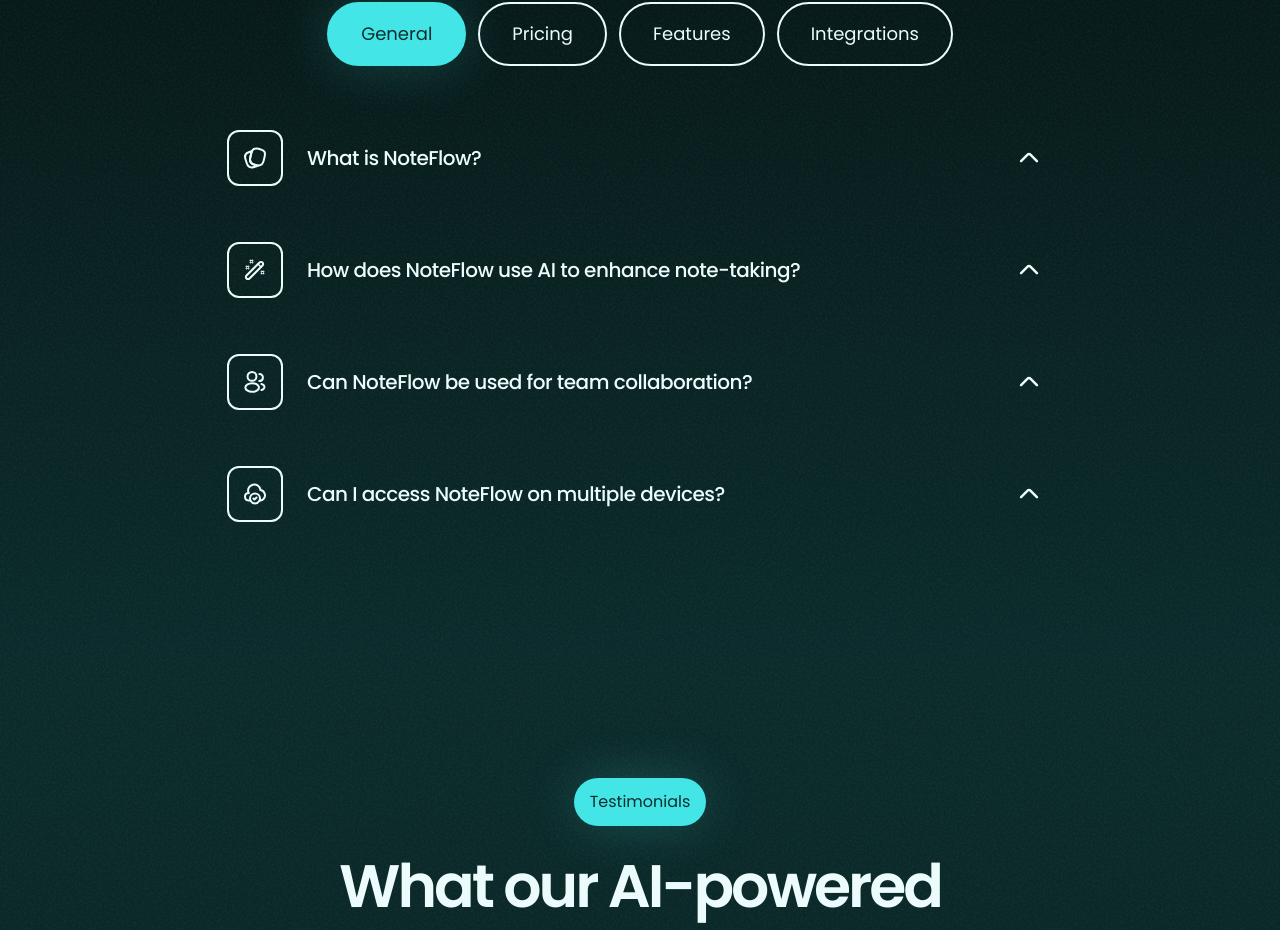
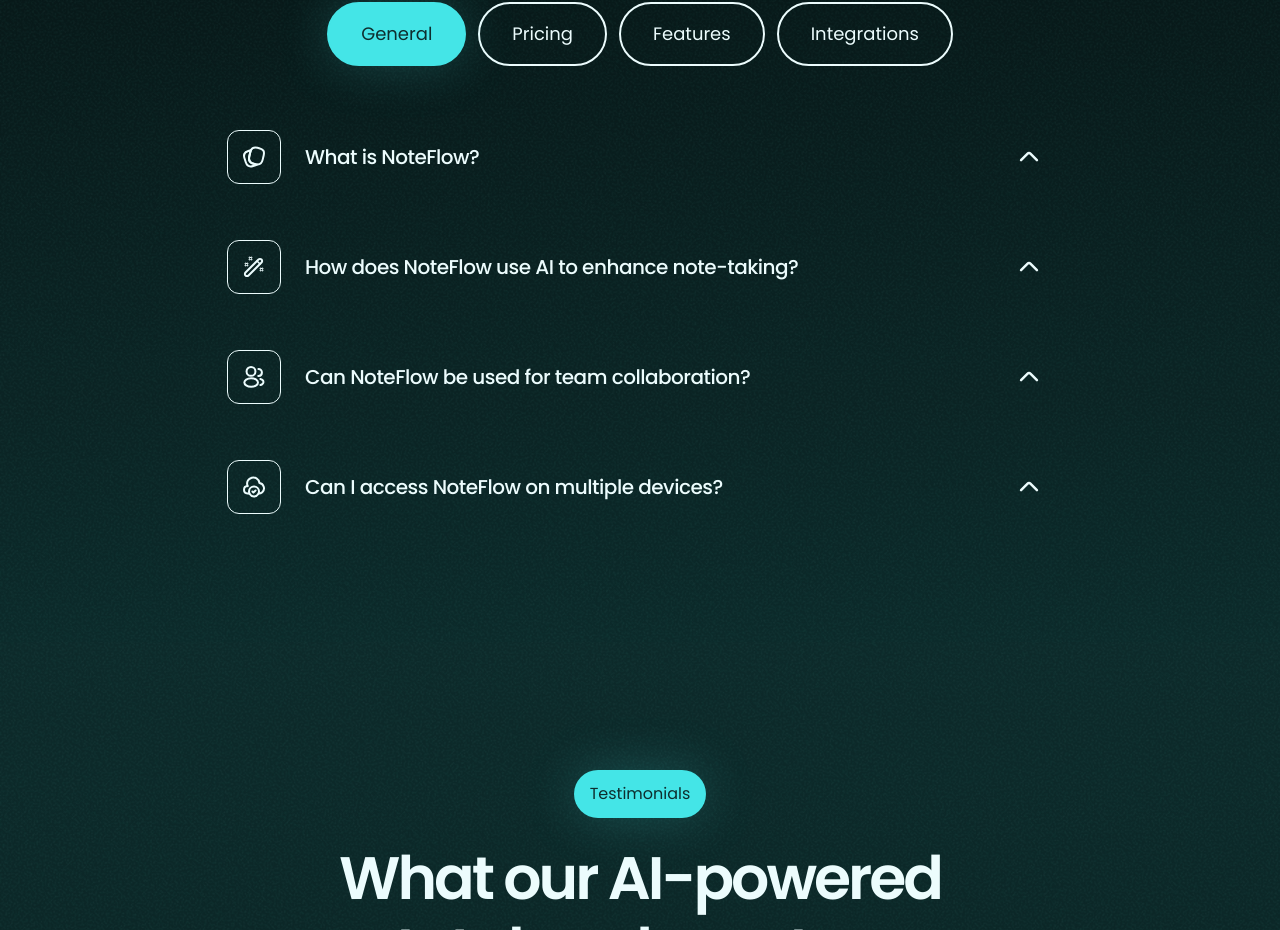
Before and after one commit to zia-hussain/modern_landing_page, a React (Vite) app: page / in a window 1280 px wide. Shown: the part 3718-4648 px from the top of the page. Built offline with nearby package versions, Linux system fonts and the light colour scheme.

Commit message:
done !!!

```diff
--- a/src/components/sections/FAQs/FAQ.jsx
+++ b/src/components/sections/FAQs/FAQ.jsx
@@ -13,7 +13,7 @@ export default function FAQ({ question, activeQuestion, handleQuestionClick }) {
         className="flex w-full cursor-pointer items-center"
         onClick={() => handleQuestionClick(question.id)}
       >
-        <div className="border-primary-50 mr-6 rounded-xl border-2 p-3.5 max-sm:mr-4 max-sm:p-3">
+        <div className="border-primary-50 mr-6 rounded-xl border-1 p-3.5 max-sm:mr-4 max-sm:p-3">
           <question.Icon
             width={2}
             className="stroke-primary-50"
```
